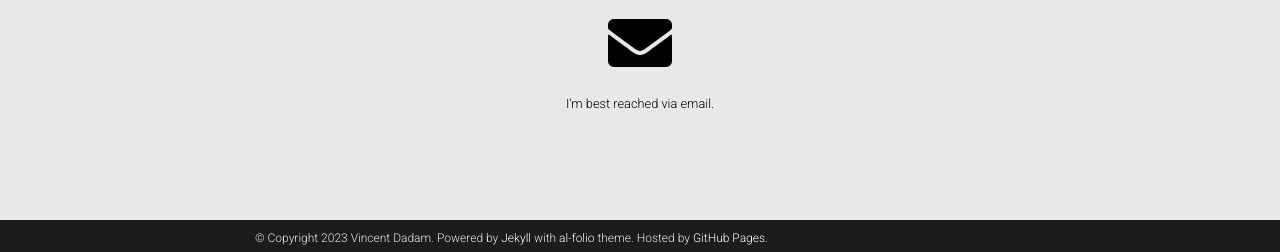
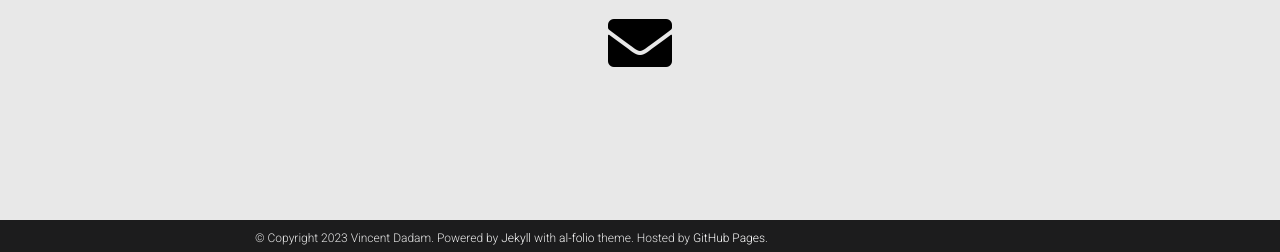
Before and after one commit to dadamvince/dadamvince.github.io, a Jekyll site: the page built from _pages/about.md, in a window 1280 px wide. Shown: the part 645-897 px from the top of the page. Built offline with Jekyll 4.4.1, drawn with Linux system fonts in a browser that asks for light colours; comment, search, counter and statistics services are not loaded; a style sheet for code colours, icons or effects is not loaded; some of the changed lines change nothing that is shown.

Commit message:
best reached

```diff
--- a/_config.yml
+++ b/_config.yml
@@ -97,8 +97,8 @@ facebook_id: # your facebook id
 youtube_id: # your youtube channel id (youtube.com/@<youtube_id>)
 discord_id: # your discord id (18-digit unique numerical identifier)
 
-contact_note: >
-  I'm best reached via email.
+#contact_note: >
+#  I'm best reached via email.
 
 # -----------------------------------------------------------------------------
 # Analytics and search engine verification
```
